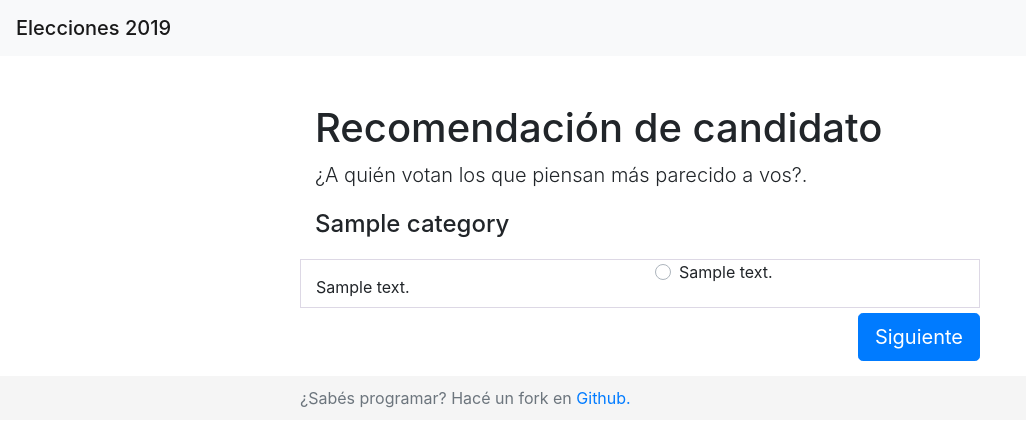
After one commit to johnblanco/predictor_electoral, a Flask app: template predictor_pol/templates/questions.html in a window 1280 px wide. The commit adds this page. Shown: the top 447 px of the page, without its empty margins (0-1026 px from the left). Run offline with Flask 2, Linux system fonts and the light colour scheme; the template is opened without the code that fills it: most values are stand-ins (such as "Sample title", 1, 10 or a date in 2020); some libraries are stand-ins or nearby versions.

Commit message:
questions shown grouped by category

```diff
--- a/predictor_pol/flask_app.py
+++ b/predictor_pol/flask_app.py
@@ -6,26 +6,43 @@ import json
 import pandas as pd
 import sqlite3
 import os
-from flask import Flask, render_template, request, g
+from flask import Flask, render_template, request, g, session
 
 app = Flask(__name__)
-path = os.path.dirname(os.path.realpath(__file__)) + "/"
+app.secret_key = b'_5#y2L"F4Q8z\n\xec]/'
 
-with open(path + 'preguntas.json') as f:
-    PREGUNTAS = [
-        question
-        for category in json.load(f)
-        for question in category['questions']
-    ]
+PATH = os.path.dirname(os.path.realpath(__file__)) + '/'
 
-with open(path + 'candidatos.json') as f:
+with open(PATH + 'preguntas.json') as f:
+    PREGUNTAS = []
+    # create the dict structure for the questions constant
+    file_questions = json.load(f)
+    index = 1
+    for category in file_questions:
+        PREGUNTAS.append({
+            'subject': category['subject'].title(),
+            'questions': []
+        })
+        for question in category['questions']:
+            PREGUNTAS[-1]['questions'].append({
+                'text': question,
+                'id': 'pregunta_{}'.format(index)
+            })
+            index += 1
+
+
+with open(PATH + 'candidatos.json') as f:
     CANDIDATOS = [
         candidate
         for pol_party in json.load(f)
         for candidate in pol_party['candidates']
     ]
 
-DATABASE = path + 'predictor.db'
+with open(PATH + 'respuestas.json') as f:
+    RESPUESTAS = json.load(f)
+
+DATABASE = PATH + 'predictor.db'
+
 
 @app.teardown_appcontext
 def close_connection(exception):
@@ -44,16 +61,28 @@ def get_db():
 @app.route('/', methods=['GET', 'POST'])
 def main():
     if request.method == 'POST':
-        if validate(request.form):
-            save_response(request)
+        for key, value in request.form.items():
+            session[key] = value
+
+        for category in PREGUNTAS:
+            for question in category['questions']:
+                if question['id'] not in session:
+                    return render_template(
+                        'questions.html',
+                        preguntas=[category],
+                        respuestas=RESPUESTAS
+                    )
+
+        if validate(session):
+            save_response(session)
             return render_template('success.html')
         else:
             # Esto también
             return 'Error'
 
+    session.clear()
     return render_template(
         'main.html',
-        preguntas=PREGUNTAS,
         candidatos=CANDIDATOS
     )
 
@@ -72,8 +101,7 @@ def predict(responses):
     print(xgb.predict(df_test))
 
 
-def save_response(request):
-    form = request.form
+def save_response(form):
     ip = request.remote_addr
     fecha = datetime.datetime.now().isoformat()
     cur = get_db().cursor()
@@ -96,4 +124,8 @@ def save_response(request):
 
 
 def _get_question_keys(questions):
-    return ['pregunta_{}'.format(i + 1) for i, _ in enumerate(questions)]
+    return [
+        question['id']
+        for category in questions
+        for question in category['questions']
+    ]
--- /dev/null
+++ b/predictor_pol/respuestas.json
@@ -0,0 +1,7 @@
+[
+  "Totalmente en desacuerdo",
+  "En desacuerdo",
+  "No lo sé",
+  "De acuerdo",
+  "Totalmente de acuerdo"
+]
--- /dev/null
+++ b/predictor_pol/templates/questions.html
@@ -0,0 +1,72 @@
+<!DOCTYPE html>
+<html>
+<head>
+    <title>Recomendación de candidato 2019</title>
+
+    <link rel="stylesheet" href="https://maxcdn.bootstrapcdn.com/bootstrap/4.2.1/css/bootstrap.min.css">
+    <link rel="stylesheet" href="{{ url_for('static', filename='style2.css') }}">
+</head>
+
+<body>
+<nav class="navbar navbar-light bg-light">
+    <span class="navbar-brand mb-0 h1">Elecciones 2019</span>
+</nav>
+<div class="container">
+    <h1 class="mt-5">Recomendación de candidato</h1>
+    <p class="lead">¿A quién votan los que piensan más parecido a vos?.</p>
+
+    <form method="post" action="/">
+
+        {% for category in preguntas %}
+            <h4 class="questions-title">{{category.subject}}</h4>
+
+            {% for question in category.questions %}
+                <div class="row question">
+                    <div class="col-md-6">
+                        <label class="extra-padding">{{question.text}}</label>
+                    </div>
+                    <div class="col-md-6">
+                        {% for answer in respuestas %}
+                            <div class="custom-control custom-radio">
+                                <input
+                                type="radio"
+                                name="{{question.id}}"
+                                id="{{question.id}}_{{loop.index}}"
+                                class="custom-control-input"
+                                value="{{loop.index}}"
+                                required>
+                                <label
+                                class="custom-control-label"
+                                for="{{question.id}}_{{loop.index}}">
+                                    {{answer}}
+                                </label>
+                            </div>
+                        {% endfor %}
+                    </div>
+                </div>
+            {% endfor %}
+        {% endfor %}
+
+      <div class="row">
+          <div class="col-md-8"></div>
+          <div class="col-md-4 submit">
+              <input type="submit" value="Siguiente" class="btn btn-primary btn-lg">
+          </div>
+
+      </div>
+
+    </form>
+
+
+</div>
+<footer class="footer">
+    <div class="container github">
+        <span class="text-muted">
+            ¿Sabés programar? Hacé un fork en
+            <a href="https://github.com/johnblanco/predictor_electoral">Github.</a>
+        </span>
+    </div>
+</footer>
+
+</body>
+</html>
```
Also changed, not shown: predictor_pol/templates/main.html (+11 -50 lines).
